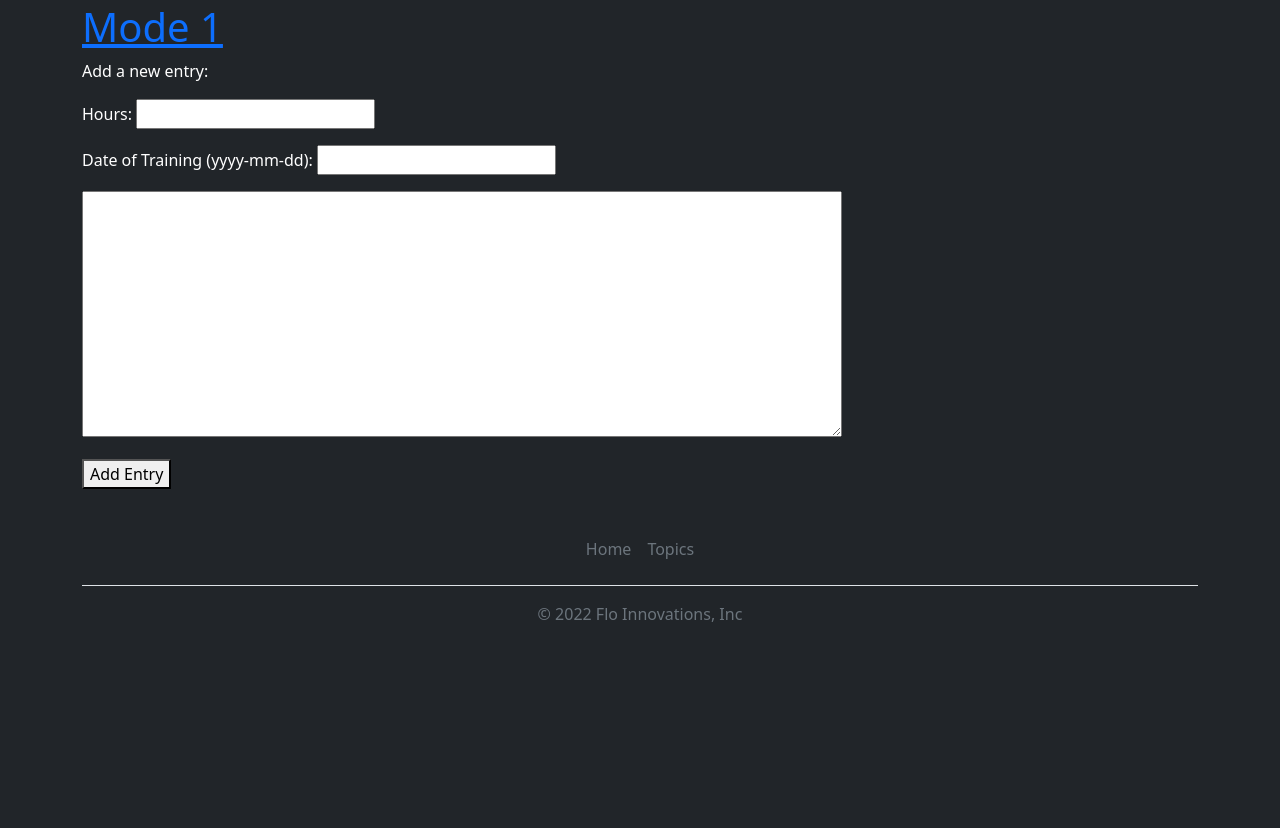
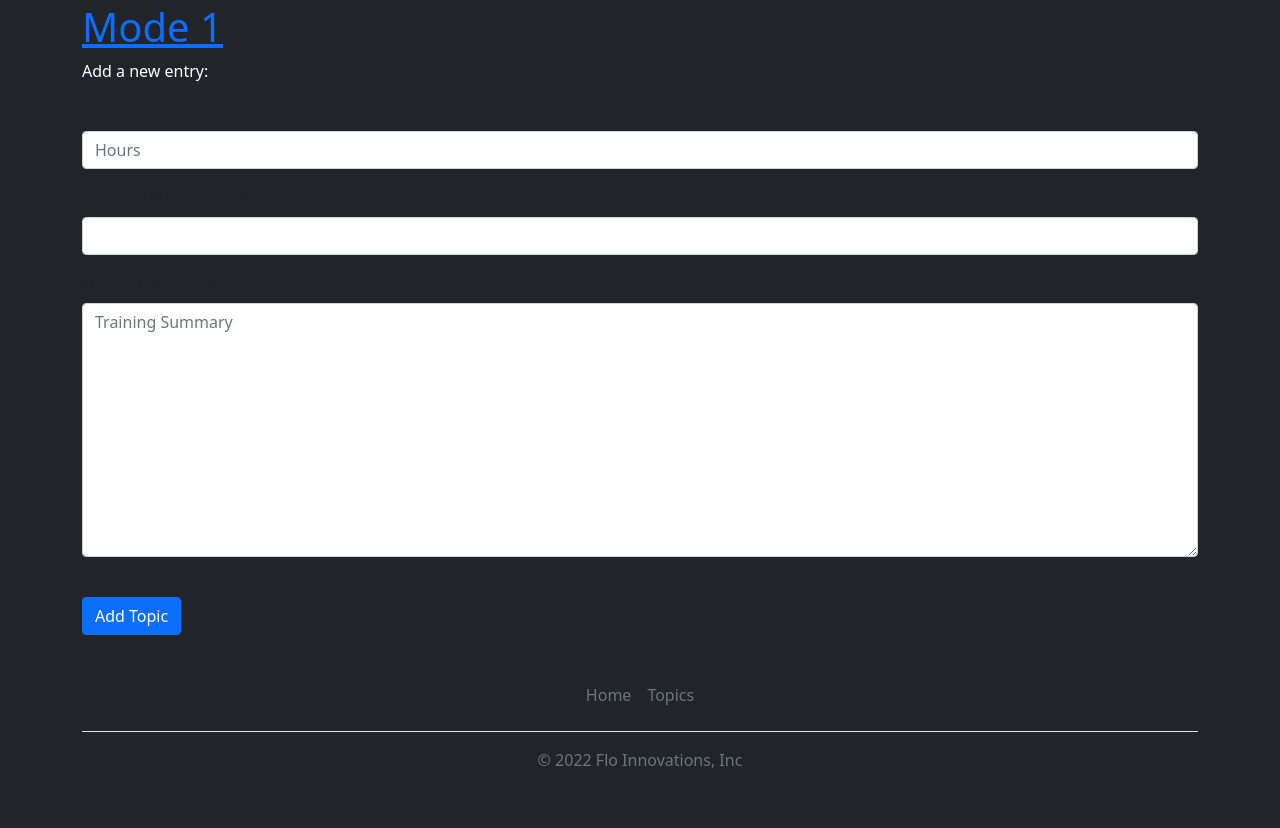
Before and after one commit to gflorkowski4/traininglogsbyflo, a Django app: page /new_entry/1/ in a window 1280 px wide. Shown: the part 69-897 px from the top of the page. Before the commit the page ends 691 px from the top, so only its background shows below. Run offline with Django 4.2, Linux system fonts and the light colour scheme; a user stored in the database is signed in; data comes from the database, SQL or seed files in the repository; some libraries are stand-ins or nearby versions.

Commit message:
bootstrapped the forms

```diff
--- a/training_logs/forms.py
+++ b/training_logs/forms.py
@@ -12,5 +12,5 @@ class EntryForm(forms.ModelForm):
     class Meta:
         model = Entry
         fields = ['hours','date_training_conducted','text']
-        labels = {'text':'','hours':'Hours','date_training_conducted':'Date of Training (yyyy-mm-dd)'}
+        labels = {'text':'Training Summary','hours':'Hours','date_training_conducted':'Date of Training (yyyy-mm-dd)'}
         widgets = {'text':forms.Textarea(attrs={'cols':80})}
--- a/training_logs/templates/training_logs/new_entry.html
+++ b/training_logs/templates/training_logs/new_entry.html
@@ -1,14 +1,21 @@
 {% extends "training_logs/base.html" %}
+{% load bootstrap4 %}
+
+{% block page_header %}
+    <h1><a href="{% url 'training_logs:topic' topic.id %}">{{ topic }}</a></h1>
+    <p>Add a new entry:</p>
+{% endblock page_header %}
+
 
 
 {% block content %}
-<h1><a href="{% url 'training_logs:topic' topic.id %}">{{ topic }}</a></h1>
+<form method="post" action="{% url 'training_logs:new_entry' topic.id %}" class="form text-dark">
+    {% csrf_token %}
+    {% bootstrap_form form %}
+</br>
+    {% buttons %}
+        <button name="submit" class="btn btn-primary">Add Topic</button>
+    {% endbuttons %}
+</form>
 
-<p>Add a new entry:</p>
-
-<form action="{% url 'training_logs:new_entry' topic.id %}" method="post">
-    {% csrf_token %}
-    {{ form.as_p }}
-    <button name="submit">Add Entry</button>
-</form>
 {% endblock content %}
--- a/training_logs/templates/training_logs/topic.html
+++ b/training_logs/templates/training_logs/topic.html
@@ -9,7 +9,7 @@
 </br>
 </br>
 {% for entry in entries %}
-    <div class="card text-black" style="width: 18rem;">
+    <div class="card text-black" style="width: 30rem;">
         <div class="card-body">
         <h5 class="card-title">{{ entry.date_added|date:'M d, Y H:i ' }}</h5>
         <h6 class="card-subtitle mb-2 text-muted">Date Training Conducted: {{ entry.date_training_conducted}}| Hours: {{ entry.hours }} </h6>
```
Also changed, not shown: training_logs/templates/training_logs/new_topic.html (+10 -4 lines).
